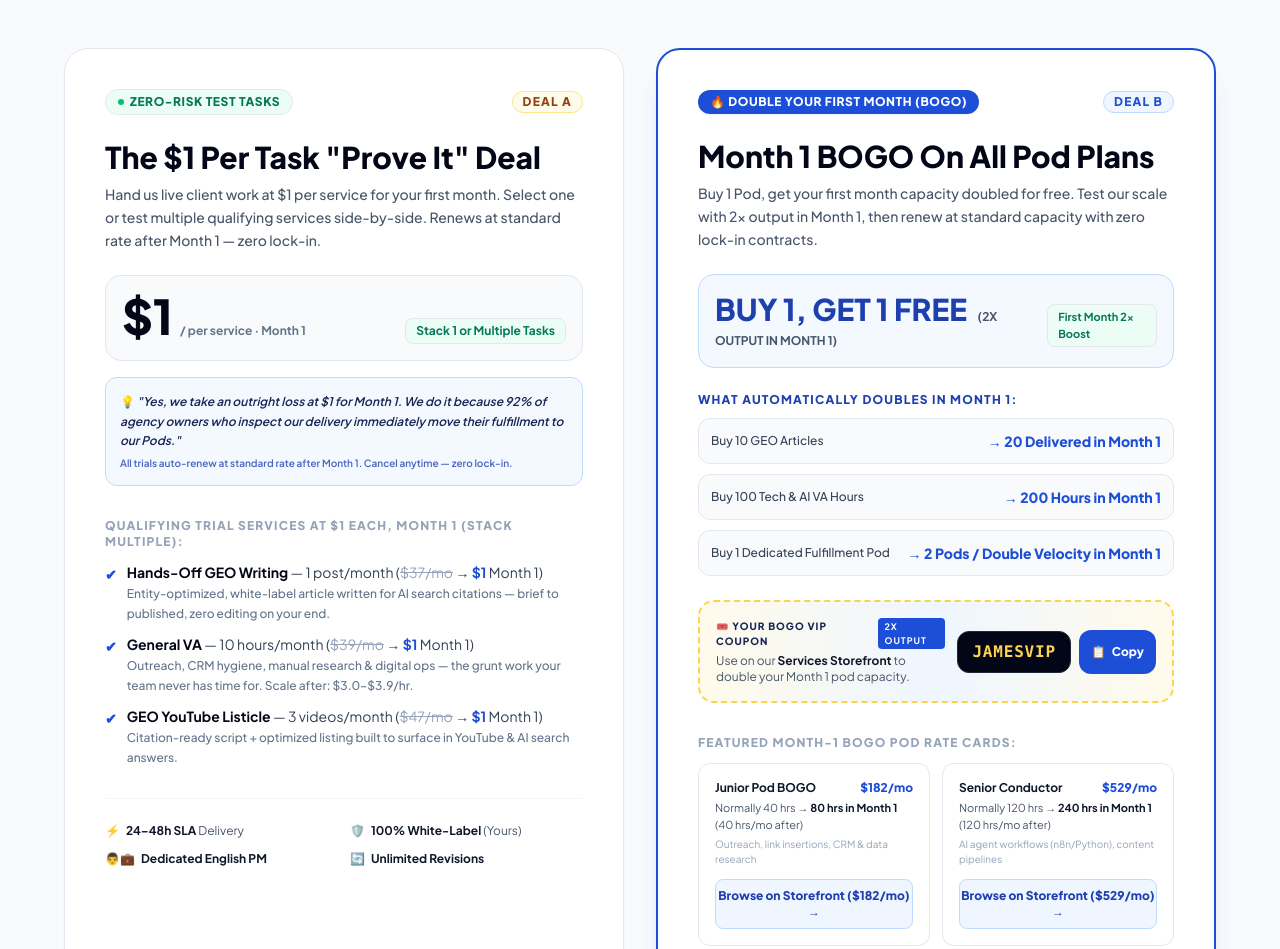
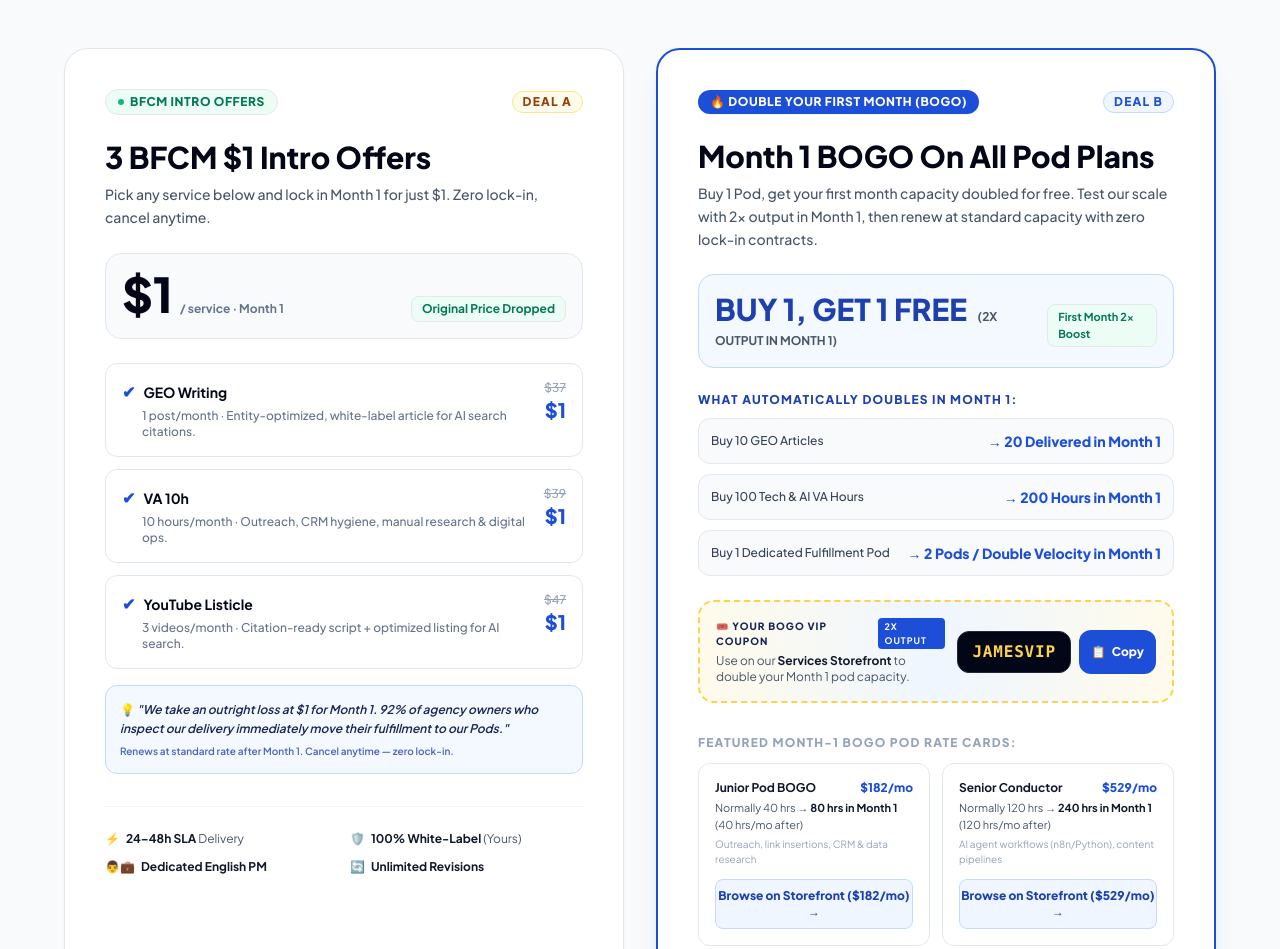
Before and after one commit to emerilansel-jpg/jdp-team, a plain HTML site: page bfcm.html in a window 1280 px wide. Shown: the part 2200-3149 px from the top of the page. Drawn offline with nearby package versions, Linux system fonts and the light colour scheme.

Commit message:
Update $1 trial offers to 3 real services

```diff
--- a/bfcm.html
+++ b/bfcm.html
@@ -575,63 +575,93 @@
       <!-- Pricing Comparison Grid -->
       <div class="grid lg:grid-cols-2 gap-8 items-stretch max-w-6xl mx-auto">
 
-        <!-- ================= DEAL A: The $1 Per Task "Prove It" Deal ================= -->
+        <!-- ================= DEAL A: 3 Real $1 Offers ================= -->
         <div id="tripwire" class="card-clean rounded-3xl p-6 sm:p-10 bg-white border border-slate-200 shadow-sm flex flex-col justify-between relative overflow-hidden group">
           <div>
             <!-- Badge & Header -->
             <div class="flex items-center justify-between gap-3 mb-6">
               <span class="inline-flex items-center gap-1.5 px-3 py-1 rounded-full text-xs font-black uppercase tracking-wider bg-accent-50 text-accent-700 border border-accent-200">
                 <span class="w-1.5 h-1.5 rounded-full bg-accent-500 animate-ping"></span>
-                ZERO-RISK TEST TASKS
+                BFCM INTRO OFFERS
               </span>
               <span class="text-xs font-extrabold text-amber-800 uppercase tracking-widest bg-amber-50 border border-amber-200 px-2.5 py-0.5 rounded-full">Deal A</span>
             </div>
 
             <h3 class="text-2xl sm:text-3xl font-black text-slate-950">
-              The $1 Per Task "Prove It" Deal
+              3 BFCM $1 Intro Offers
             </h3>
             <p class="text-sm text-slate-600 mt-2 font-medium leading-relaxed">
-              Hand us live client work at $1 per service for your first month. Select one or test multiple qualifying services side-by-side. Renews at standard rate after Month 1 — zero lock-in.
+              Pick any service below and lock in Month 1 for just $1. Zero lock-in, cancel anytime.
             </p>
 
             <!-- Price Display -->
             <div class="mt-6 p-4 rounded-2xl bg-surface-subtle border border-slate-200 flex items-baseline justify-between">
               <div>
                 <span class="text-4xl sm:text-5xl font-black text-slate-950">$1</span>
-                <span class="text-xs font-bold text-slate-500 ml-1">/ per service · Month 1</span>
+                <span class="text-xs font-bold text-slate-500 ml-1">/ service · Month 1</span>
               </div>
               <span class="text-xs font-bold text-accent-700 bg-accent-50 border border-accent-200 px-2.5 py-1 rounded-lg">
-                Stack 1 or Multiple Tasks
-              </span>
+                Original Price Dropped
+              </span>
+            </div>
+
+            <!-- 3 Offers -->
+            <div class="mt-6 space-y-3">
+              <!-- Offer 1: GEO Writing -->
+              <div class="p-4 rounded-xl bg-white border border-slate-200 shadow-xs hover:border-brand-300 transition">
+                <div class="flex items-start justify-between gap-3">
+                  <div class="flex-1">
+                    <div class="flex items-center gap-2">
+                      <span class="text-brand-600 font-bold">✔</span>
+                      <strong class="text-slate-950 text-sm">GEO Writing</strong>
+                    </div>
+                    <p class="text-xs text-slate-500 font-medium mt-1 ml-5">1 post/month · Entity-optimized, white-label article for AI search citations.</p>
+                  </div>
+                  <div class="text-right shrink-0">
+                    <div class="text-xs text-slate-400 line-through font-medium">$37</div>
+                    <div class="text-xl font-black text-brand-600">$1</div>
+                  </div>
+                </div>
+              </div>
+
+              <!-- Offer 2: VA 10h -->
+              <div class="p-4 rounded-xl bg-white border border-slate-200 shadow-xs hover:border-brand-300 transition">
+                <div class="flex items-start justify-between gap-3">
+                  <div class="flex-1">
+                    <div class="flex items-center gap-2">
+                      <span class="text-brand-600 font-bold">✔</span>
+                      <strong class="text-slate-950 text-sm">VA 10h</strong>
+                    </div>
+                    <p class="text-xs text-slate-500 font-medium mt-1 ml-5">10 hours/month · Outreach, CRM hygiene, manual research &amp; digital ops.</p>
+                  </div>
+                  <div class="text-right shrink-0">
+                    <div class="text-xs text-slate-400 line-through font-medium">$39</div>
+                    <div class="text-xl font-black text-brand-600">$1</div>
+                  </div>
+                </div>
+              </div>
+
+              <!-- Offer 3: YouTube Listicle -->
+              <div class="p-4 rounded-xl bg-white border border-slate-200 shadow-xs hover:border-brand-300 transition">
+                <div class="flex items-start justify-between gap-3">
+                  <div class="flex-1">
+                    <div class="flex items-center gap-2">
+                      <span class="text-brand-600 font-bold">✔</span>
+                      <strong class="text-slate-950 text-sm">YouTube Listicle</strong>
+                    </div>
+                    <p class="text-xs text-slate-500 font-medium mt-1 ml-5">3 videos/month · Citation-ready script + optimized listing for AI search.</p>
+                  </div>
+                  <div class="text-right shrink-0">
+                    <div class="text-xs text-slate-400 line-through font-medium">$47</div>
+                    <div class="text-xl font-black text-brand-600">$1</div>
+                  </div>
+                </div>
+              </div>
             </div>
 
             <!-- Value Statement -->
             <div class="mt-4 p-3.5 rounded-xl bg-brand-50/70 border border-brand-200 text-xs text-brand-900 leading-relaxed font-semibold">
-              💡 <em>"Yes, we take an outright loss at $1 for Month 1. We do it because 92% of agency owners who inspect our delivery immediately move their fulfillment to our Pods."</em> <span class="block mt-1 text-[10px] text-brand-700/80">All trials auto-renew at standard rate after Month 1. Cancel anytime — zero lock-in.</span>
-            </div>
-
-            <!-- What You Can Hand Off -->
-            <div class="mt-8">
-              <p class="text-xs font-extrabold uppercase tracking-widest text-slate-400 mb-3">
-                Qualifying Trial Services at $1 Each, Month 1 (Stack Multiple):
-              </p>
-              <ul class="space-y-3 text-sm text-slate-700">
-                <li class="flex items-start gap-2.5">
-                  <span class="text-brand-600 font-bold shrink-0 mt-0.5">✔</span>
-                  <span><strong class="text-slate-950">Hands-Off GEO Writing</strong> — 1 post/month (<s class="text-slate-400">$37/mo</s> → <strong class="text-brand-600">$1</strong> Month 1)<br>
-                  <span class="text-xs text-slate-500 font-medium">Entity-optimized, white-label article written for AI search citations — brief to published, zero editing on your end.</span></span>
-                </li>
-                <li class="flex items-start gap-2.5">
-                  <span class="text-brand-600 font-bold shrink-0 mt-0.5">✔</span>
-                  <span><strong class="text-slate-950">General VA</strong> — 10 hours/month (<s class="text-slate-400">$39/mo</s> → <strong class="text-brand-600">$1</strong> Month 1)<br>
-                  <span class="text-xs text-slate-500 font-medium">Outreach, CRM hygiene, manual research &amp; digital ops — the grunt work your team never has time for. Scale after: $3.0–$3.9/hr.</span></span>
-                </li>
-                <li class="flex items-start gap-2.5">
-                  <span class="text-brand-600 font-bold shrink-0 mt-0.5">✔</span>
-                  <span><strong class="text-slate-950">GEO YouTube Listicle</strong> — 3 videos/month (<s class="text-slate-400">$47/mo</s> → <strong class="text-brand-600">$1</strong> Month 1)<br>
-                  <span class="text-xs text-slate-500 font-medium">Citation-ready script + optimized listing built to surface in YouTube &amp; AI search answers.</span></span>
-                </li>
-              </ul>
+              💡 <em>"We take an outright loss at $1 for Month 1. 92% of agency owners who inspect our delivery immediately move their fulfillment to our Pods."</em> <span class="block mt-1 text-[10px] text-brand-700/80">Renews at standard rate after Month 1. Cancel anytime — zero lock-in.</span>
             </div>
 
             <!-- Key Terms Included -->
@@ -658,11 +688,11 @@
           <!-- CTA Button -->
           <div class="mt-8 pt-6 border-t border-slate-100">
             <button onclick="openTripwireModal()" class="w-full py-4 rounded-xl text-sm font-black uppercase tracking-wider bg-slate-950 hover:bg-slate-800 text-white transition hover:scale-[1.02] active:scale-95 flex items-center justify-center gap-2 shadow-md">
-              <span>⚡ Select $1 Tasks &amp; Order Now</span>
+              <span>⚡ Claim Your $1 Offer Now</span>
               <span>→</span>
             </button>
             <p class="text-center text-[11px] text-slate-500 mt-2 font-medium">
-              Multi-task selector &amp; instant portal intake ticket.
+              Select service &amp; instant portal intake ticket.
             </p>
           </div>
         </div>
```
